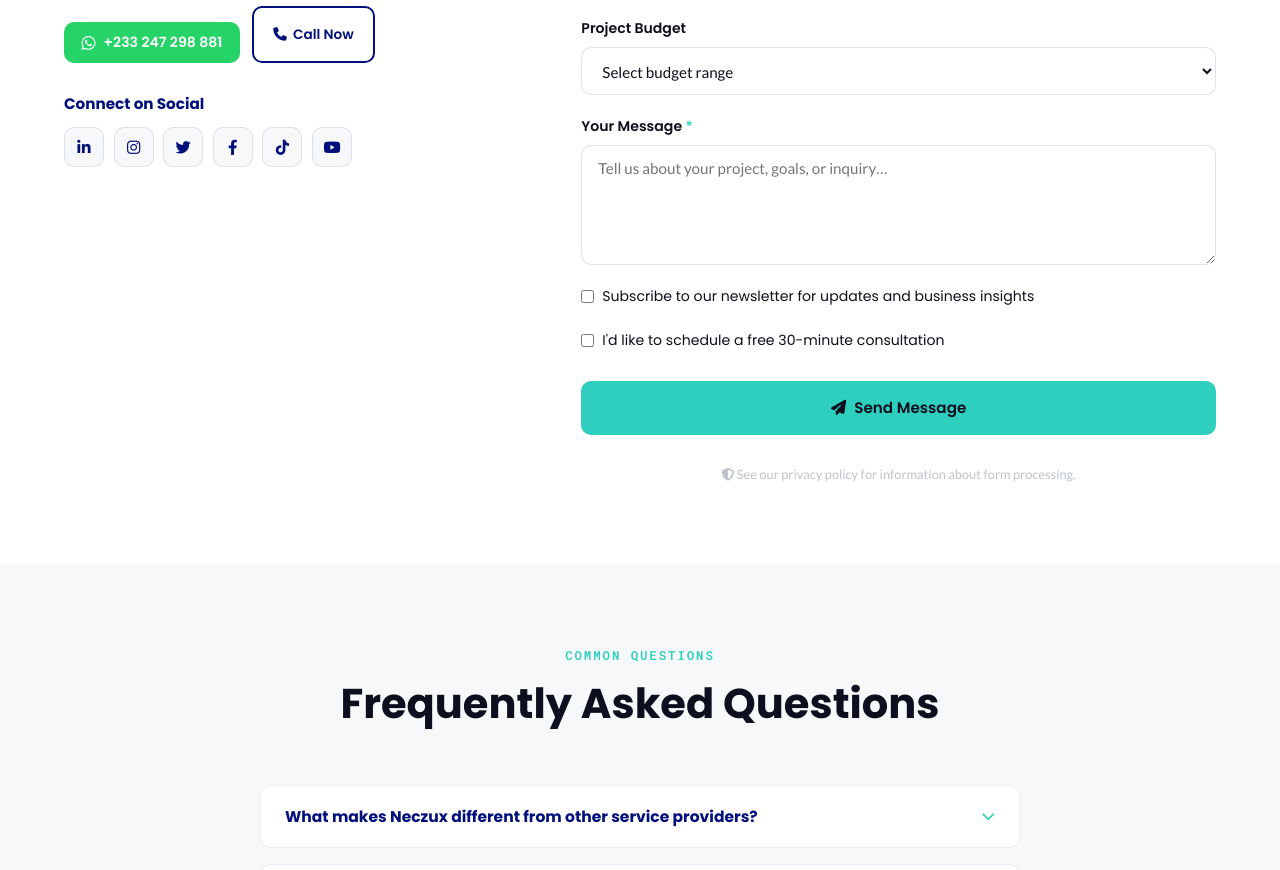
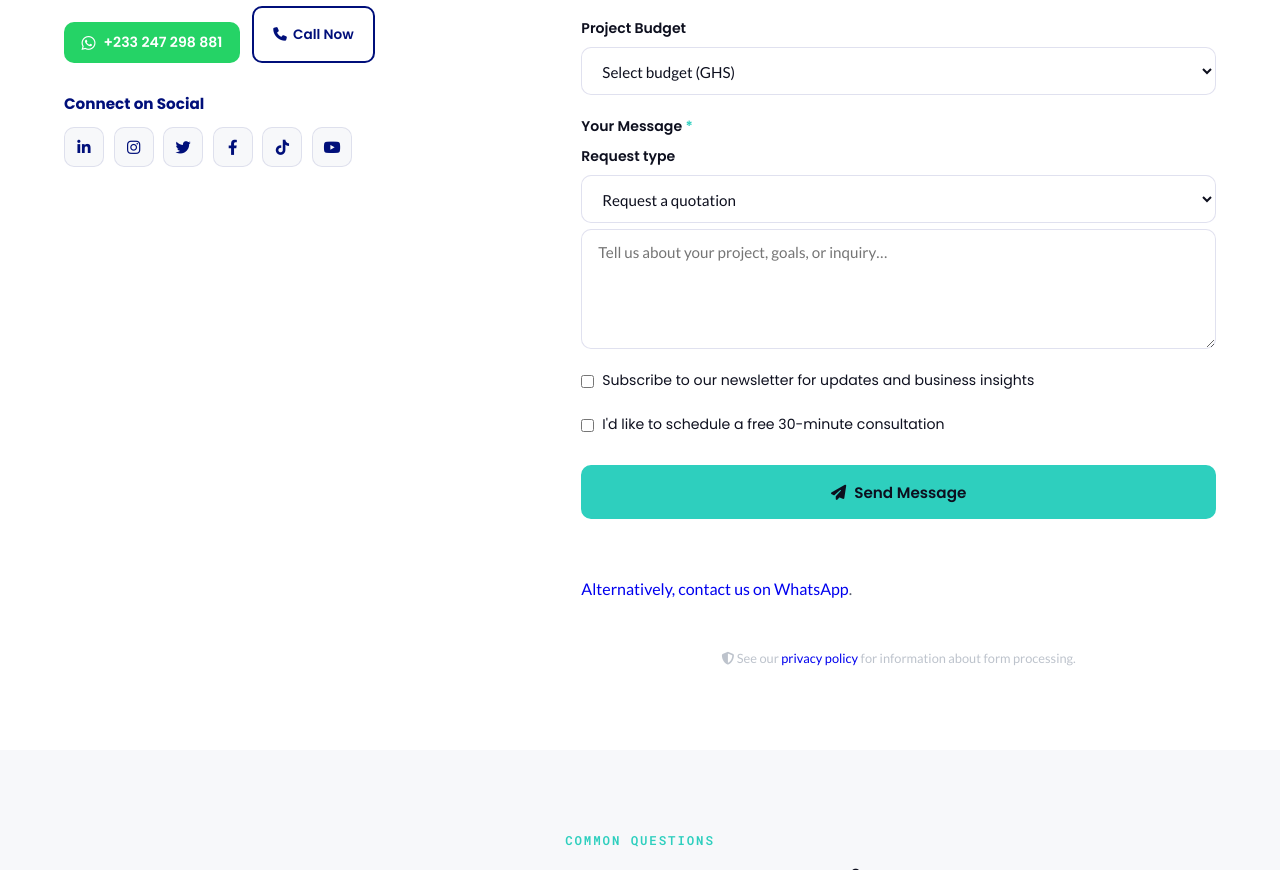
Before and after one commit to ebbykay/neczuxglobalgroup, a plain HTML site: page contact.html in a window 1280 px wide. Shown: the part 1095-1965 px from the top of the page. Drawn offline with Linux system fonts and the light colour scheme.

Commit message:
feat: enable structured client intake and Ghana cedi budget ranges

```diff
--- a/contact.html
+++ b/contact.html
@@ -274,20 +274,12 @@
 
                             <div class="form-group">
                                 <label for="budget">Project Budget</label>
-                                <select id="budget" name="budget">
-                                    <option value="" disabled selected>Select budget range</option>
-                                    <option value="under-1k">Under $1,000</option>
-                                    <option value="1k-5k">$1,000 – $5,000</option>
-                                    <option value="5k-10k">$5,000 – $10,000</option>
-                                    <option value="10k-25k">$10,000 – $25,000</option>
-                                    <option value="25k-plus">$25,000+</option>
-                                    <option value="discuss">Prefer to discuss</option>
-                                </select>
+                                <select id="budget" name="budget"><option value="">Select budget (GHS)</option><option value="under-500-ghs">Under GH₵500</option><option value="500-2000-ghs">GH₵500–2,000</option><option value="2000-5000-ghs">GH₵2,000–5,000</option><option value="5000-plus-ghs">GH₵5,000+</option><option value="discuss">Prefer to discuss / other currency</option></select>
                             </div>
 
                             <div class="form-group">
                                 <label for="message">Your Message <span style="color:var(--teal);">*</span></label>
-                                <input type="hidden" id="category" name="category"><input type="hidden" id="training" name="training"><textarea id="message" name="message" rows="5" required placeholder="Tell us about your project, goals, or inquiry…" minlength="10"></textarea>
+                                <div class="form-group"><label for="requestType">Request type</label><select id="requestType" name="request_type"><option value="quote">Request a quotation</option><option value="consultation">Consultation</option><option value="procurement">Product sourcing</option><option value="training">Training enquiry</option><option value="partnership">Partnership</option></select></div><input type="hidden" id="category" name="category"><input type="hidden" id="training" name="training"><textarea id="message" name="message" rows="5" required placeholder="Tell us about your project, goals, or inquiry…" minlength="10"></textarea>
                             </div>
 
                             <div class="form-group checkbox-group">
@@ -309,8 +301,8 @@
                                 <i class="fas fa-paper-plane"></i> Send Message
                             </button>
 
-                            <p class="form-note">
-                                <i class="fas fa-shield-alt"></i> See our privacy policy for information about form processing.
+                            <p id="inquiryStatus" role="status" aria-live="polite"></p><p><a href="https://wa.me/233247298881" target="_blank" rel="noopener">Alternatively, contact us on WhatsApp</a>.</p><p class="form-note">
+                                <i class="fas fa-shield-alt"></i> See our <a href="privacy-policy.html">privacy policy</a> for information about form processing.
                             </p>
                         </form>
                     </div>
```
